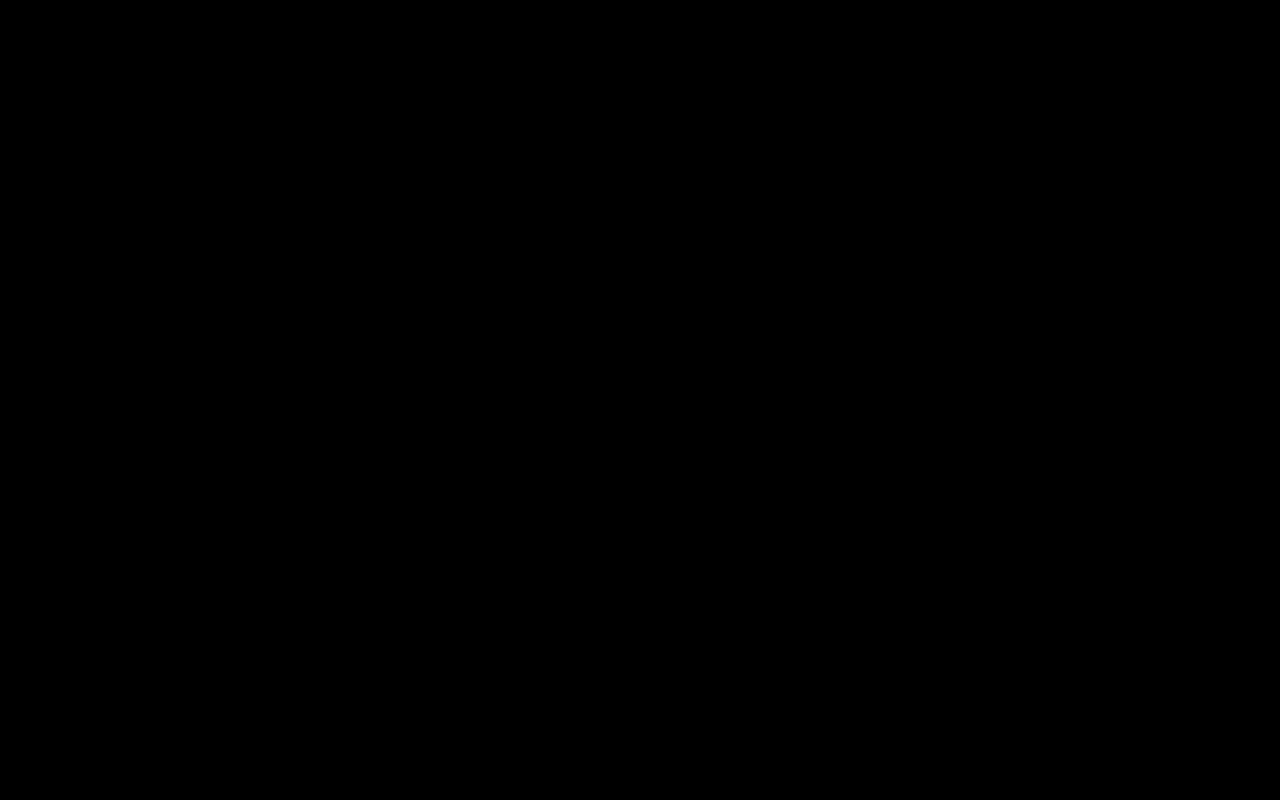
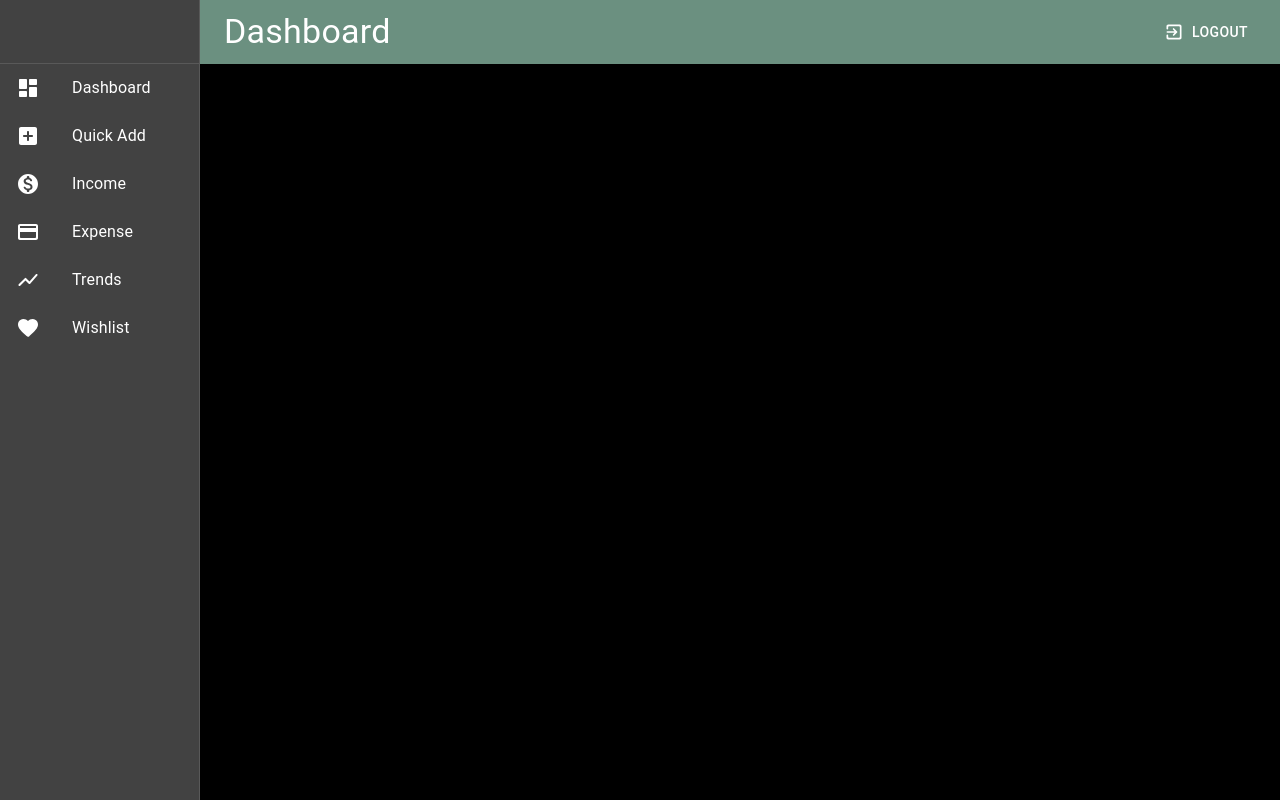
Before and after one commit to zealptl/Bud-Get, a React (Create React App) app in the folder client/: page / in a window 1280 px wide. Built offline with nearby package versions, Linux system fonts and the light colour scheme; the HTML template or start-up script is replaced by a standard one.

Commit message:
add navbar, remove Item, define constants file

```diff
--- a/client/src/App.js
+++ b/client/src/App.js
@@ -7,6 +7,7 @@ import theme from './theme';
 import Alerts from './components/layout/Alerts';
 import SignUp from './components/auth/SignUp';
 import SignIn from './components/auth/SignIn';
+import Dashboard from './components/pages/Dashboard';
 
 import setAuthToken from './utils/setAuthToken';
 import AuthState from './context/auth/AuthState';
@@ -27,6 +28,7 @@ const App = () => {
                 <div className='container'>
                   <Alerts />
                   <Switch>
+                    <Route exact path='/' component={Dashboard} />
                     <Route exact path='/signup' component={SignUp} />
                     <Route exact path='/signin' component={SignIn} />
                   </Switch>
--- /dev/null
+++ b/client/src/components/layout/Navbar.js
@@ -0,0 +1,46 @@
+import React, { Fragment } from 'react';
+import {
+  AppBar,
+  Toolbar,
+  makeStyles,
+  Typography,
+  Button,
+} from '@material-ui/core';
+import { ExitToAppRounded as ExitToAppRoundedIcon } from '@material-ui/icons';
+import { DRAWER_WIDTH } from '../../utils/constants';
+
+const useStyles = makeStyles((theme) => ({
+  root: {
+    background: theme.palette.primary.main,
+    flexGrow: 1,
+    width: `calc(100% - ${DRAWER_WIDTH}px)`,
+    marginLeft: DRAWER_WIDTH,
+  },
+
+  logoutIcon: {
+    marginRight: theme.spacing(2),
+  },
+  title: {
+    flexGrow: 1,
+  },
+}));
+
+const Navbar = ({ name }) => {
+  const classes = useStyles();
+  return (
+    <div className={classes.root}>
+      <AppBar position='static'>
+        <Toolbar>
+          <Typography variant='h4' className={classes.title}>
+            {name}
+          </Typography>
+          <Button color='inherit' startIcon={<ExitToAppRoundedIcon />}>
+            Logout
+          </Button>
+        </Toolbar>
+      </AppBar>
+    </div>
+  );
+};
+
+export default Navbar;
--- a/client/src/components/layout/PageDrawer.js
+++ b/client/src/components/layout/PageDrawer.js
@@ -18,16 +18,18 @@ import {
   FavoriteRounded as FavoriteRoundedIcon,
   ChevronRightRounded as ChevronRightRoundedIcon,
 } from '@material-ui/icons';
-
-const DRAWER_WIDTH = 240;
+import { DRAWER_WIDTH } from '../../utils/constants';
 
 const useStyles = makeStyles((theme) => ({
   root: {
     display: 'flex',
     width: DRAWER_WIDTH,
   },
+  drawerPaper: {
+    width: DRAWER_WIDTH,
+  },
   divider: {
-    marginTop: '50px',
+    marginTop: '55px',
   },
 }));
 
@@ -35,7 +37,14 @@ const PageDrawer = () => {
   const classes = useStyles();
 
   return (
-    <Drawer variant='permanent' anchor='left' className={classes.root}>
+    <Drawer
+      variant='permanent'
+      anchor='left'
+      className={classes.root}
+      classes={{
+        paper: classes.drawerPaper,
+      }}
+    >
       <List>
         <Divider className={classes.divider} />
 
--- a/client/src/components/pages/Dashboard.js
+++ b/client/src/components/pages/Dashboard.js
@@ -0,0 +1,14 @@
+import React from 'react';
+import PageDrawer from '../layout/PageDrawer';
+import Navbar from '../layout/Navbar';
+
+const Dashboard = () => {
+  return (
+    <div>
+      <Navbar name='Dashboard' />
+      <PageDrawer />
+    </div>
+  );
+};
+
+export default Dashboard;
--- /dev/null
+++ b/client/src/utils/constants.js
@@ -0,0 +1 @@
+export const DRAWER_WIDTH = 200;
```
Also changed, not shown: client/src/components/Item.js (deleted, +0 -83 lines).
